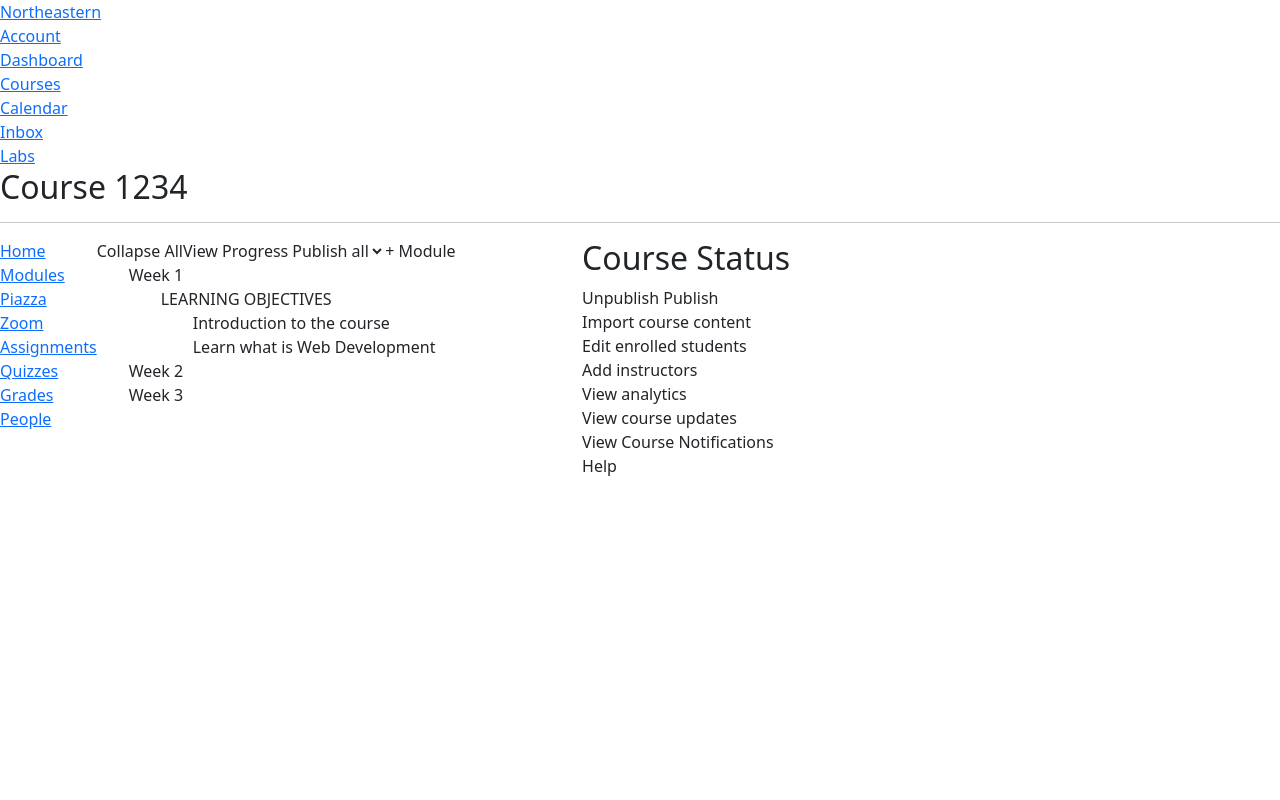
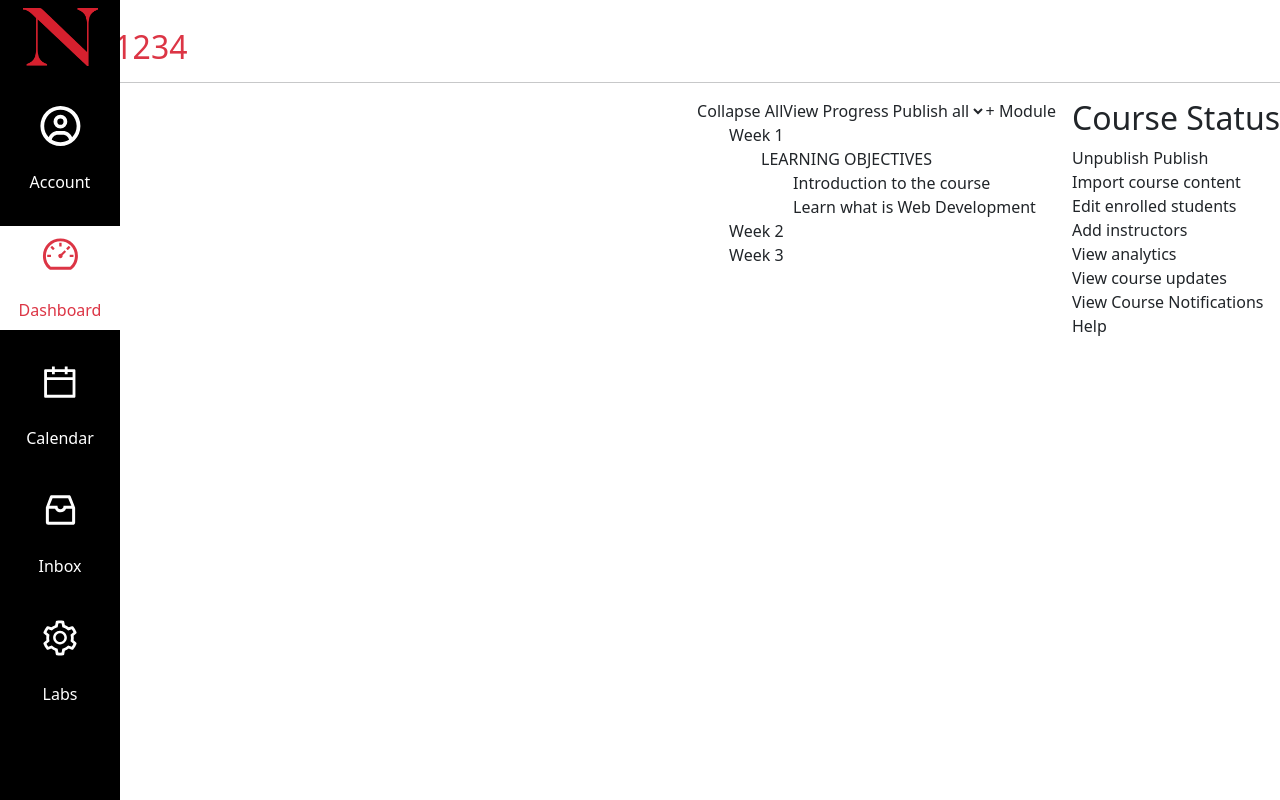
Before and after one commit to dbusnel/4550-kanbaz, a Next.js app: page /courses/1234/home in a window 1280 px wide. Built offline with nearby package versions, Linux system fonts and the light colour scheme.

Commit message:
fixed sidebar

```diff
--- a/app/(kambaz)/Navigation.tsx
+++ b/app/(kambaz)/Navigation.tsx
@@ -1,13 +1,127 @@
+import {
+  AiOutlineCalendar,
+  AiOutlineDashboard,
+  AiOutlineInbox,
+  AiOutlineSetting,
+} from "react-icons/ai";
+import { IoCalendarOutline } from "react-icons/io5";
+import { LiaBookSolid, LiaCogSolid } from "react-icons/lia";
+import { FaInbox, FaRegCircleUser } from "react-icons/fa6";
+import { ListGroup, ListGroupItem } from "react-bootstrap";
 import Link from "next/link";
 export default function KambazNavigation() {
   return (
     <div id="wd-kambaz-navigation">
-      <a href="https://www.northeastern.edu/" id="wd-neu-link" target="_blank">Northeastern</a><br/>
-      <Link href="/account" id="wd-account-link">Account</Link><br/>
-      <Link href="/dashboard" id="wd-dashboard-link">Dashboard</Link><br/>
-      <Link href="/dashboard" id="wd-course-link">Courses</Link><br/>
-      <Link href="/calendar" id="wd-calendar-link">Calendar</Link><br/>
-      <Link href="/inbox" id="wd-inbox-link">Inbox</Link><br/>
-      <Link href="/labs" id="wd-labs-link">Labs</Link><br/>
+      <ListGroup
+        className="rounded-0 position-fixed bottom-0 top-0 d-none d-md-block bg-black z-2 "
+        style={{ width: 120 }}
+        id="wd-kambaz-navigation"
+      >
+        <ListGroupItem
+          className="bg-black border-0 text-center d-flex justify-content-center"
+          as="a"
+          target="_blank"
+          href="https://www.northeastern.edu/"
+          id="wd-neu-link"
+        >
+          <img
+            src="/images/NEU.png"
+            width="75px"
+            alt="Northeastern University"
+          />
+        </ListGroupItem>
+        <br />
+        <ListGroupItem className="border-0 bg-black text-center d-flex justify-content-center">
+          <Link
+            href="/account"
+            id="wd-account-link"
+            className="text-white text-decoration-none"
+          >
+            <FaRegCircleUser className="fs-1 text-white w-100" />
+            <br />
+            Account
+          </Link>
+        </ListGroupItem>
+        <br />
+        <ListGroupItem className="border-0 bg-white text-center d-flex justify-content-center">
+          <Link
+            href="/dashboard"
+            id="wd-dashboard-link"
+            className="text-danger text-decoration-none"
+          >
+            <AiOutlineDashboard className="fs-1 text-danger w-100" />
+            <br />
+            Dashboard
+          </Link>
+        </ListGroupItem>
+        <br />
+        <ListGroupItem className="border-0 bg-black text-center d-flex justify-content-center">
+          <Link
+            href="/calendar"
+            id="wd-calendar-link"
+            className="text-white text-decoration-none"
+          >
+            <AiOutlineCalendar className="fs-1 text-white w-100" />
+            <br />
+            Calendar
+          </Link>
+        </ListGroupItem>
+        <br />
+        <ListGroupItem className="border-0 bg-black text-center d-flex justify-content-center">
+          <Link
+            href="/inbox"
+            id="wd-inbox-link"
+            className="text-white text-decoration-none"
+          >
+            <AiOutlineInbox className="fs-1 text-white w-100" />
+            <br />
+            Inbox
+          </Link>
+        </ListGroupItem>
+        <br />
+        <ListGroupItem className="border-0 bg-black text-center d-flex justify-content-center">
+          <Link
+            href="/labs"
+            id="wd-labs-link"
+            className="text-white text-decoration-none"
+          >
+            <AiOutlineSetting className="fs-1 text-white w-100" />
+            <br />
+            Labs
+          </Link>
+        </ListGroupItem>
+        <br />
+        <br />
+        {/* complete styling the rest of the links */}
+      </ListGroup>
+      {/* <a href="https://www.northeastern.edu/" id="wd-neu-link" target="_blank">
+        Northeastern
+      </a>
+      <br />
+      <Link href="/account" id="wd-account-link">
+        Account
+      </Link>
+      <br />
+      <Link href="/dashboard" id="wd-dashboard-link">
+        Dashboard
+      </Link>
+      <br />
+      <Link href="/dashboard" id="wd-course-link">
+        Courses
+      </Link>
+      <br />
+      <Link href="/calendar" id="wd-calendar-link">
+        Calendar
+      </Link>
+      <br />
+      <Link href="/inbox" id="wd-inbox-link">
+        Inbox
+      </Link>
+      <br />
+      <Link href="/labs" id="wd-labs-link">
+        Labs
+      </Link>
+      <br /> */}
     </div>
-);}
+  );
+}
--- a/app/(kambaz)/courses/[cid]/home/page.tsx
+++ b/app/(kambaz)/courses/[cid]/home/page.tsx
@@ -1,15 +1,18 @@
 import Modules from "../modules/page";
 import CourseStatus from "./Status";
 export default function Home() {
- return (
-   <div id="wd-home">
-     <table>
-       <tbody>
-         <tr>
-           <td valign="top" width="70%"> <Modules />      </td>
-           <td valign="top">             <CourseStatus /> </td>
-         </tr>
-       </tbody>
-     </table>
-   </div>
-);}
+  return (
+    <div id="wd-home">
+      <div className="d-flex" id="wd-home">
+        <div className="flex-fill me-3">
+          {" "}
+          <Modules />{" "}
+        </div>
+        <div className="d-none d-lg-block">
+          {" "}
+          <CourseStatus />
+        </div>
+      </div>
+    </div>
+  );
+}
--- a/app/(kambaz)/courses/[cid]/layout.tsx
+++ b/app/(kambaz)/courses/[cid]/layout.tsx
@@ -1,19 +1,26 @@
 import { ReactNode } from "react";
 import CourseNavigation from "./Navigation";
-export default async function CoursesLayout(
-  { children, params }: Readonly<{ children: ReactNode; params: Promise<{ cid: string }> }>) {
- const { cid } = await params;
- return (
-   <div id="wd-courses">
-     <h2>Course {cid}</h2>
-     <hr />
-     <table>
-       <tbody>
-         <tr>
-           <td valign="top" width="200"> <CourseNavigation /> </td>
-           <td valign="top" width="100%"> {children} </td>
-         </tr>
-       </tbody>
-     </table>
-   </div>
-);}
+import { FaAlignJustify } from "react-icons/fa";
+
+export default async function CoursesLayout({
+  children,
+  params,
+}: Readonly<{ children: ReactNode; params: Promise<{ cid: string }> }>) {
+  const { cid } = await params;
+  return (
+    <div id="wd-courses">
+      <h2 className="text-danger">
+        <FaAlignJustify className="me-4 fs-4 mb-1" />
+        Course {cid}
+      </h2>
+      <hr />
+      <div className="d-flex">
+        <div className="d-none d-md-block">
+          <CourseNavigation />
+        </div>
+        <div className="flex-fill"></div>
+        {children}
+      </div>
+    </div>
+  );
+}
--- a/app/(kambaz)/layout.tsx
+++ b/app/(kambaz)/layout.tsx
@@ -5,7 +5,7 @@
 }: Readonly<{ children: ReactNode }>) {
   return (
     <div id="wd-kambaz">
-      <div id="d-flex">
+      <div className="d-flex">
         <div>
           <KambazNavigation />
         </div>
```
Also changed, not shown: public/images/NEU.png (added).
